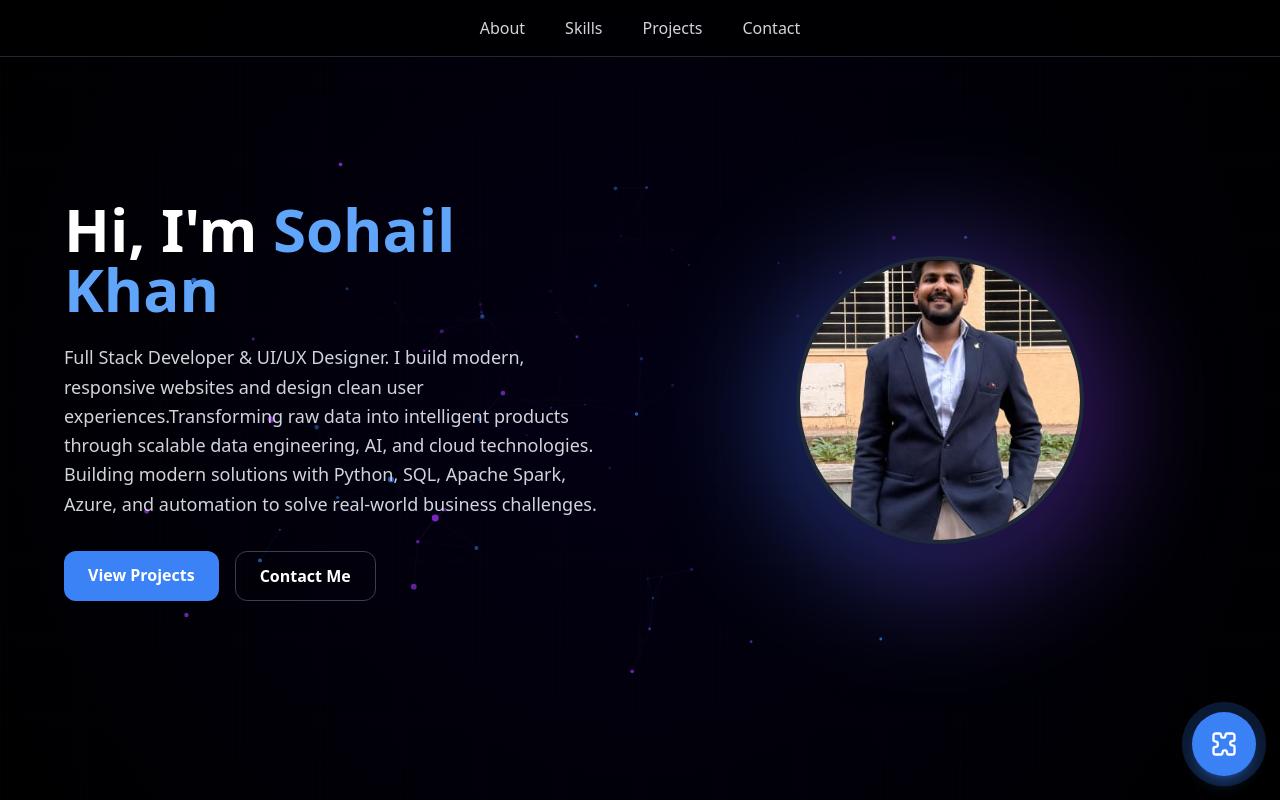
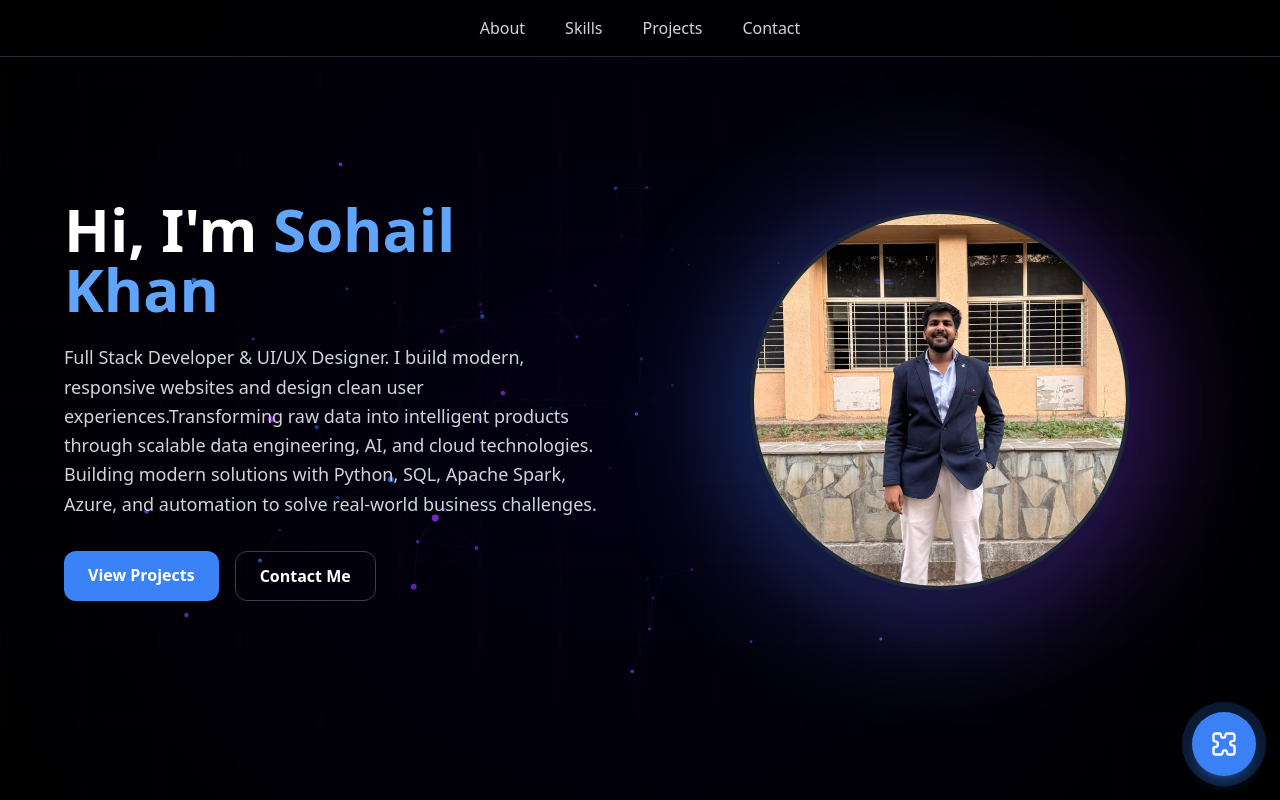
Before and after one commit to SOHAIL1510/Portfolio08, a React (Vite) app: page / in a window 1280 px wide. Shown: the top 800 px of the page. Built offline with nearby package versions, Linux system fonts and the light colour scheme.

Commit message:
fix: Optimize profile photo container sizes and image scale for desktop viewports

```diff
--- a/src/components/Hero.jsx
+++ b/src/components/Hero.jsx
@@ -46,14 +46,14 @@ Building modern solutions with Python, SQL, Apache Spark, Azure, and automation
           className="flex justify-center relative mt-8 md:mt-0"
         >
           {/* Glowing background blur */}
-          <div className="w-56 h-56 md:w-80 md:h-80 rounded-full bg-gradient-to-r from-blue-500 to-purple-600 blur-3xl opacity-50 absolute"></div>
+          <div className="w-56 h-56 md:w-[400px] md:h-[400px] rounded-full bg-gradient-to-r from-blue-500 to-purple-600 blur-3xl opacity-50 absolute"></div>
 
           {/* Masked circle container to prevent image scaling overflow */}
-          <div className="relative w-48 h-48 md:w-72 md:h-72 rounded-full overflow-hidden border-4 border-gray-800 shadow-xl flex items-center justify-center">
+          <div className="relative w-48 h-48 md:w-[380px] md:h-[380px] rounded-full overflow-hidden border-4 border-gray-800 shadow-xl flex items-center justify-center">
             <img
               src={myPhoto}
               alt="Sohail Khan"
-              className="w-full h-full object-cover scale-[2.2] object-center"
+              className="w-full h-full object-cover scale-[1.05] object-center transition-transform duration-500 hover:scale-110"
             />
           </div>
 
```
